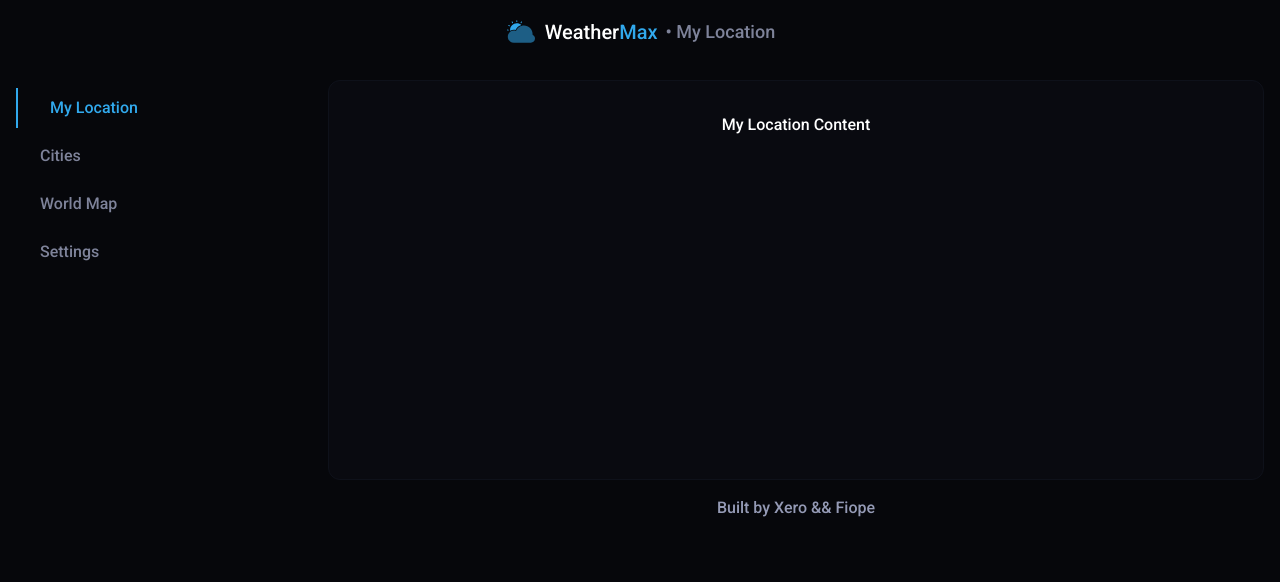
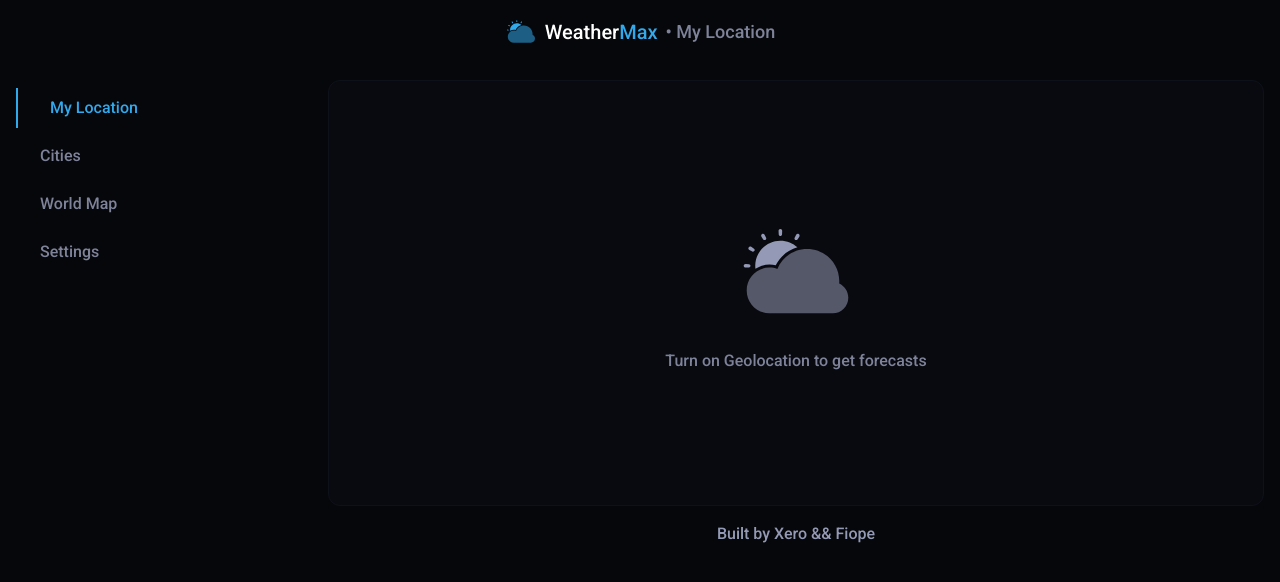
Before and after one commit to fiopefoluwa/WeatherMax, a React (Vite) app: page / in a window 1280 px wide. Shown: the top 582 px of the page. Built offline with nearby package versions, Linux system fonts and the light colour scheme; some icons are missing.

Commit message:
feat: Implement geo-disabled fragment

```diff
--- a/src/components/fragments/MyLocationFragment.tsx
+++ b/src/components/fragments/MyLocationFragment.tsx
@@ -1,7 +1,12 @@
+import { useState } from 'react';
+import NoGeo from '../my-location/NoGeo';
+
 export default function MyLocationFragment() {
+    const [isGeoEnabled, setIsGeoEnabled] = useState(false);
+
     return (
         <main className="w-full">
-            <h1 className="text-center">My Location Content</h1>
+            {isGeoEnabled ? <h1>Is Geolocation</h1> : <NoGeo />}
         </main>
     );
 }
--- /dev/null
+++ b/src/components/my-location/NoGeo.tsx
@@ -0,0 +1,18 @@
+import NoGeolocationIcon from '../../assets/NoGeolocationIcon.svg';
+
+export default function NoGeo() {
+    return (
+        <section className="w-full min-h-[360px] grid place-items-center select-none">
+            <div className="flex flex-col gap-4 items-center">
+                <img
+                    src={NoGeolocationIcon}
+                    alt="geo-icon"
+                    className="size-[120px]"
+                />
+                <h3 className="text-grey-050 font-medium">
+                    Turn on Geolocation to get forecasts
+                </h3>
+            </div>
+        </section>
+    );
+}
```
Also changed, not shown: src/assets/NoGeolocationIcon.svg (added).
